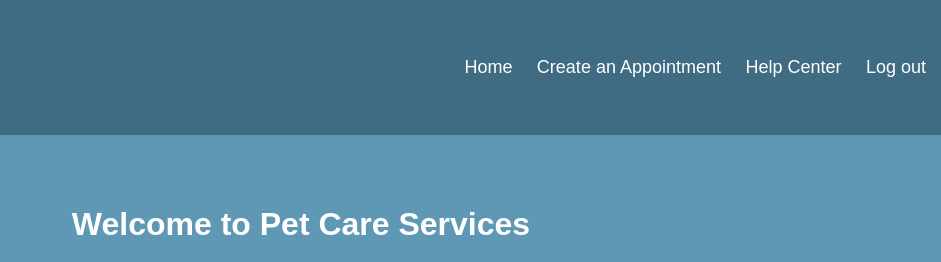
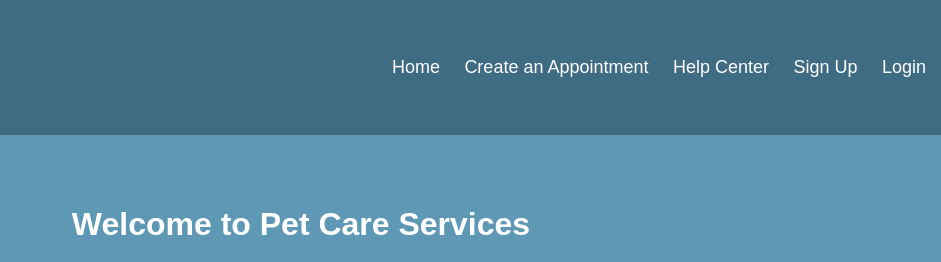
Before and after one commit to meltalizard/TechnoG6, a website: page Documents/home.html in a window 1280 px wide. Shown: the top 262 px of the page, 339-1280 px from the left. Drawn offline with Linux system fonts and the light colour scheme.

Commit message:
edited home.html

```diff
--- a/Documents/home.html
+++ b/Documents/home.html
@@ -18,10 +18,11 @@
                 <img src="../Images/hamburger-symbol.PNG" alt="Menu" />
             </div>
             <div class="navbar-right" id="navbar-links">
-                <a href="home.html">Home</a>
-                <a href="appointment.html">Create an Appointment</a>
-                <a href="helpcenter.html">Help Center</a>
-                <a href="login.html">Log out</a>
+            <a href="home.html">Home</a>
+            <a href="appointment.html">Create an Appointment</a>
+            <a href="helpcenter.html">Help Center</a>
+            <a href="register.html">Sign Up</a>
+            <a href="login.html">Login</a>
             </div>
         </div>
 
```
